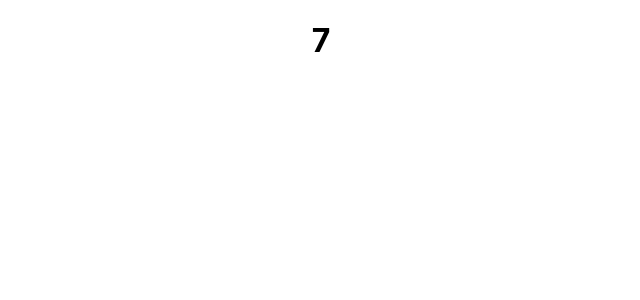
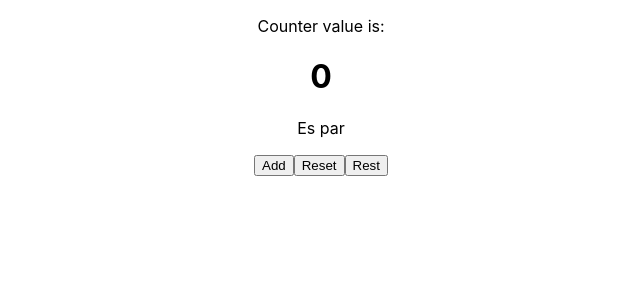
Before and after one commit to PaxAuz15/miduBootcamp, a React (Create React App) app in the folder understand/understanding_react/: page / in a window 1280 px wide. Shown: the top 300 px of the page, without its empty margins (319-959 px from the left). Built offline with nearby package versions, Linux system fonts and the light colour scheme.

Commit message:
understand hook: useState

```diff
--- a/understand/understanding_react/src/App.js
+++ b/understand/understanding_react/src/App.js
@@ -1,9 +1,43 @@
 import './App.css';
+import { useState } from 'react'
 
-function App(props) {
+const Counter = ({number}) => {
+  return <h1>{number}</h1>
+}
+
+function App() {
+
+  const [initialCounter, updateCounter] = useState(0)
+  const addValue = () => {
+    // updateCounter(initialCounter+1)
+    updateCounter(prevCounter => prevCounter+1)
+  }
+  const resetValue = () => {
+    updateCounter(0)
+  }
+
+  const restValue = () => {
+    updateCounter(prevCounter=>{
+      return prevCounter<=0?prevCounter:prevCounter-1
+    })
+  }
+
+  const handleClick = action => {
+    const clickAction = action?addValue:restValue
+    return clickAction
+  }
+
+  const isEven = initialCounter % 2 === 0
+  const messageEven = isEven ? 'Es par':'Es impar'
+
   return (
     <div className="App">
-      <h1>{props.initialCounter}</h1>
+      <p>Counter value is:</p>
+      <Counter number={initialCounter}/>
+      <p>{messageEven}</p>
+      <button onClick={handleClick(true)}>Add</button>
+      <button onClick={resetValue}>Reset</button>
+      <button onClick={handleClick(false)}>Rest</button>
     </div>
   );
 }
--- a/understand/understanding_react/src/index.js
+++ b/understand/understanding_react/src/index.js
@@ -4,21 +4,12 @@ import './index.css';
 import App from './App';
 import reportWebVitals from './reportWebVitals';
 
-let counterInitial = 0
-
-const refresh = () => {
-  ReactDOM.render(
-    <React.StrictMode>
-      <App initialCounter={counterInitial}/>
-    </React.StrictMode>,
-    document.getElementById('root')
-  );
-}
-// Re-render all app
-setInterval(()=>{
-  counterInitial++
-  refresh()
-},1000)
+ReactDOM.render(
+  <React.StrictMode>
+    <App />
+  </React.StrictMode>,
+  document.getElementById('root')
+);
 
 // If you want to start measuring performance in your app, pass a function
 // to log results (for example: reportWebVitals(console.log))
```
